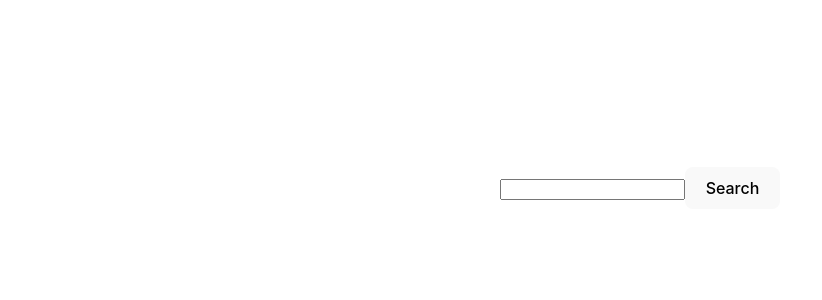
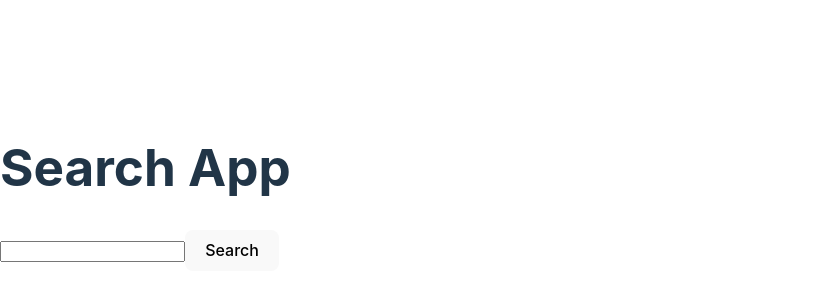
Before and after one commit to PopovaOlha/react-vite-ts-template, a React (Vite) app: page / in a window 1280 px wide. Shown: the part 212-512 px from the top of the page, without its empty margins (0-822 px from the left). Built offline with nearby package versions, Linux system fonts and the light colour scheme.

Commit message:
feat: add the main App component

```diff
--- a/src/App.tsx
+++ b/src/App.tsx
@@ -1,16 +1,51 @@
+import { Component } from 'react';
+import SearchInput from './components/SearchInput';
+import Search from './components/SearchResult';
+import ErrorBoundary from './components/ErrorBoundary';
+import { searchApi } from './api/api';
+import { SearchResult } from './types/models';
 
-import './App.css'
-import SearchInput from './components/SearchInput'
-
-function App() {
-
-  return (
-    <>
-    <SearchInput onSearch={function (searchTerm: string): void {
-        throw new Error('Function not implemented.')
-      } } />
-    </>
-  )
+interface AppState {
+  searchTerm: string;
+  searchResults: SearchResult[];
 }
 
-export default App
+class App extends Component<{}, AppState> {
+  constructor(props: {}) {
+    super(props);
+    this.state = {
+      searchTerm: '',
+      searchResults: [],
+    };
+  }
+
+  handleSearch = async (searchTerm: string) => {
+    this.setState({ searchResults: [] });
+
+    try {
+      const response = await searchApi.search(searchTerm);
+      const results: SearchResult[] = response.map((result) => ({
+        name: result.name,
+        description: `Height: ${result.height}, Mass: ${result.mass}`,
+        image: `https://starwars-visualguide.com/assets/img/characters/${result.url.match(/\d+/)}.jpg`,
+      }));
+      this.setState({ searchResults: results });
+    } catch (error) {
+      console.error(error);
+    }
+  };
+
+  render() {
+    return (
+      <div>
+        <h1>Search App</h1>
+        <ErrorBoundary>
+          <SearchInput onSearch={this.handleSearch} />
+          <Search results={this.state.searchResults} />
+        </ErrorBoundary>
+      </div>
+    );
+  }
+}
+
+export default App;
--- /dev/null
+++ b/src/api/api.ts
@@ -0,0 +1,26 @@
+import axios from 'axios';
+import { ApiResponse, SearchResult } from '../types/models';
+import { API_URL } from './config';
+
+
+export const searchApi = {
+    search: async (searchTerm: string): Promise<SearchResult[]> => {
+      const params = searchTerm ? { search: searchTerm.trim() } : {};
+      try {
+        const response = await axios.get<ApiResponse>(API_URL, { params });
+        console.log('Response:', response);
+        return response.data.results.map((result) => ({
+          id: result.url,
+          name: result.name,
+          description: `Height: ${result.height}, Mass: ${result.mass}`,
+          image: result.image,
+          height: result.height,
+          mass: result.mass,
+          url: result[0].url
+        }));
+      } catch (error) {
+        console.error('Error:', error);
+        throw new Error('Failed to fetch data');
+      }
+    },
+  };
--- /dev/null
+++ b/src/api/config.ts
@@ -0,0 +1 @@
+export const API_URL = 'https://swapi.dev/api/people';
--- a/src/types/interfaces.ts
+++ b/src/types/interfaces.ts
@@ -17,3 +17,8 @@ export interface ErrorBoundaryProps {}
 export interface ErrorBoundaryState {
   hasError: boolean;
 }
+
+export interface AppState {
+  searchTerm: string;
+  searchResults: SearchResult[];
+}
--- a/src/types/models.ts
+++ b/src/types/models.ts
@@ -2,6 +2,9 @@ export interface SearchResult {
     name: string;
     description: string;
     image: string;
+    height: string;
+    mass: string;
+    url: string;
   }
 
   export interface ApiResponse {
```
